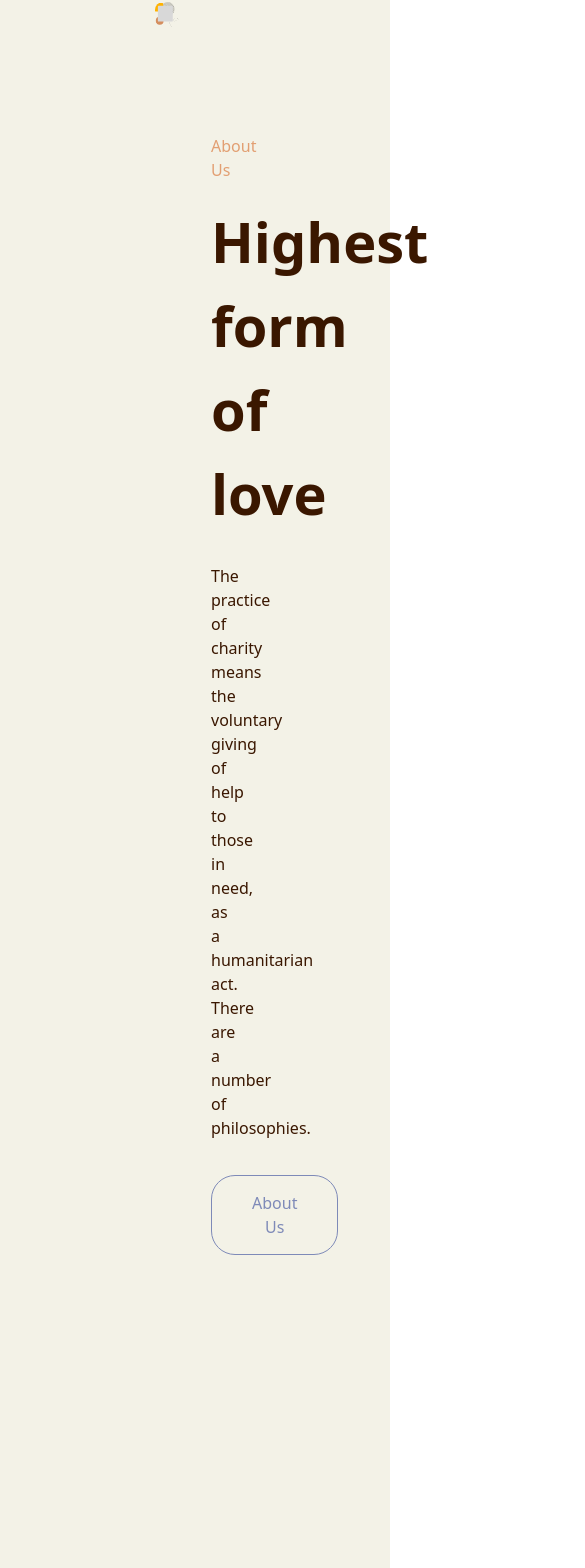
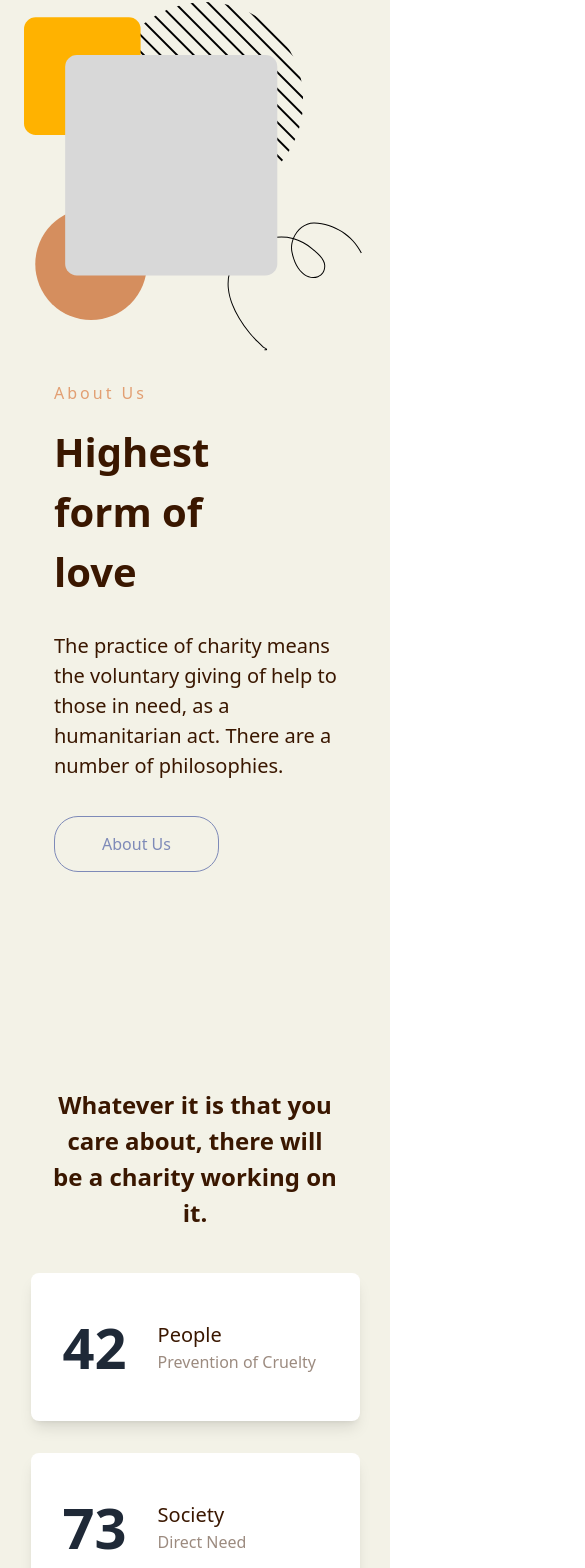
Before and after one commit to JamesGlik/CHARITY, a Next.js app in the folder my-app/: page / in a window 390 px wide. Shown: the part 5030-6598 px from the top of the page, 585 px wide, since content can reach past the window. Built offline with nearby package versions, Linux system fonts and the light colour scheme.

Commit message:
about us section
added media query

```diff
--- a/my-app/components/atoms/Heading/Heading.tsx
+++ b/my-app/components/atoms/Heading/Heading.tsx
@@ -3,8 +3,8 @@ import { HeadingProps } from '../../../types/HeadingProps/HeadingProps';
 const Heading = ({ title, subtitle, className = '' }: HeadingProps) => {
   return (
     <div className={` ${className}`}>
-      <h2 className="text-[56px] font-bold text-[#3A1700] mt-[17px] w-[70%]">{title}</h2>
-      <p className="text-[20px;] text-[#3A1700] mt-[29px] w-[68%]">{subtitle}</p>
+      <h2 className="text-[56px] sm:text-[40px] font-bold text-[#3A1700] mt-[17px] w-[70%]">{title}</h2>
+      <p className="text-[20px] sm:w-[100%] sm:pr-[23px] text-[#3A1700] mt-[29px] w-[68%]">{subtitle}</p>
     </div>
   );
 };
--- a/my-app/components/atoms/PrimaryButton/PrimaryButton.tsx
+++ b/my-app/components/atoms/PrimaryButton/PrimaryButton.tsx
@@ -4,7 +4,7 @@ const PrimaryButton = ({ text, onClick, className = '' }: PrimaryButtonProps) =>
   return (
     <button
       onClick={onClick}
-      className={`px-[40px] py-[15px] text-[#7E8AB8] border border-[#7E8AB8] rounded-[24px] hover:bg-[#7E8AB8] hover:text-white transition-all duration-300 ease-in-out ${className}`}
+      className={`px-[47px] py-[15px] text-[#7E8AB8] border border-[#7E8AB8] rounded-[24px] hover:bg-[#7E8AB8] hover:text-white transition-all duration-300 ease-in-out ${className}`}
     >
       {text}
     </button>
--- a/my-app/components/molecules/StatsSection/StatsSection.tsx
+++ b/my-app/components/molecules/StatsSection/StatsSection.tsx
@@ -2,12 +2,12 @@ import { StatItem, StatsSectionProps } from '../../../types/StatsSectionProps/St
 
 const StatsSection = ({ stats, title }: StatsSectionProps) => {
   return (
-    <div className="mt-[327px]">
-      <h2 className="text-[24px] font-semibold text-[#3A1700] text-center mb-8 mx-auto w-[55%]">{title}</h2>
+    <div className="mt-[327px] sm:mt-[151px]">
+      <h2 className="text-[24px] font-semibold text-[#3A1700] text-center mb-8 mx-auto w-[55%] sm:w-[85%] ">{title}</h2>
 
-      <div className="flex justify-between gap-8 mt-[42px]">
+      <div className="flex sm:flex-wrap justify-between gap-8 mt-[42px] sm:justify-center">
         {stats.map((stat, index) => (
-          <div key={index} className="bg-white p-8 rounded-lg shadow-lg text-center flex items-center w-[370px]">
+          <div key={index} className="bg-white p-8 rounded-lg shadow-lg text-center flex items-center w-[370px] sm:w-[329px]">
             <h3 className="text-[56px] font-bold text-gray-800">{stat.number}</h3>
             <div className="flex flex-col text-left ml-[31px]">
               <p className="text-[#3A1700] text-[20px]">{stat.label1}</p>
--- a/my-app/components/organisms/AboutSection/AboutSection.tsx
+++ b/my-app/components/organisms/AboutSection/AboutSection.tsx
@@ -1,22 +1,22 @@
-import React from 'react';
-import PrimaryButton from '../../atoms/PrimaryButton/PrimaryButton';
-import Heading from '../../atoms/Heading/Heading';
-import StatsSection from '../../molecules/StatsSection/StatsSection';
-import ImageCard from '../../atoms/ImageCard/ImageCard';
+import React from "react";
+import PrimaryButton from "../../atoms/PrimaryButton/PrimaryButton";
+import Heading from "../../atoms/Heading/Heading";
+import StatsSection from "../../molecules/StatsSection/StatsSection";
+import ImageCard from "../../atoms/ImageCard/ImageCard";
 
 const AboutSection = () => {
   return (
-    <div className="bg-[#F3F2E7] h-[2240px] py-20">
-      <div className="mx-auto px-[155px]">
-        <div className="grid grid-cols-2 gap-8">
+    <div className="bg-[#F3F2E7] h-auto py-20">
+      <div className="mx-auto px-[155px] sm:px-6">
 
-          <div>
-            <ImageCard image="/about_us_image.svg" alt="About us image">
-              <div className="absolute"></div>
-            </ImageCard>
+        <div className="flex sm:flex-wrap items-center gap-8 sm:flex-col">
+          <div className="w-1/2 sm:w-full">
+            <ImageCard image="/about_us_image.svg" alt="About us image" />
           </div>
-          <div>
-            <h1 className="font-medium text-[#E29F72] mt-[202px]">About Us</h1>
+          <div className="w-1/2 sm:w-full sm:pl-[30px] sm:pt-[48px]">
+            <h1 className="font-medium text-[#E29F72] mt-[202px] sm:mt-5 tracking-[3px]">
+              About Us
+            </h1>
             <Heading
               title="Highest form of love"
               subtitle="The practice of charity means the voluntary giving of help to those in need, as a humanitarian act. There are a number of philosophies."
@@ -25,30 +25,33 @@ const AboutSection = () => {
           </div>
         </div>
 
-        <StatsSection
-          title="Whatever it is that you care about, there will be a charity working on it."
-          stats = {[
-            { number: 42, label1: 'People', label2: 'Prevention of Cruelty' },
-            { number: 73, label1: 'Society', label2: 'Direct Need' },
-            { number: 9, label1: 'Project', label2: 'Research Support' },
-          ]}
-        />
+        <div className="flex sm:flex-wrap justify-center gap-8 mt-16">
+          <StatsSection
+            title="Whatever it is that you care about, there will be a charity working on it."
+            stats={[
+              { number: 42, label1: "People", label2: "Prevention of Cruelty" },
+              { number: 73, label1: "Society", label2: "Direct Need" },
+              { number: 9, label1: "Project", label2: "Research Support" },
+            ]}
+          />
+        </div>
 
-        <div className="mt-20 grid grid-cols-2 gap-8">
-          <div>
-            <h1 className="font-medium text-[#E29F72] mt-[298px]">Volunteer</h1>
+        <div className="flex sm:flex-wrap items-center gap-8 sm:flex-col">
+          <div className="w-1/2 sm:w-full sm:pl-[30px] sm:pt-[138px]">
+            <h1 className="font-medium text-[#E29F72] mt-[298px] sm:mt-5 tracking-[3px]">
+              Volunteer
+            </h1>
             <Heading
               title="Unselfish love of one’s fellow men"
               subtitle="Charity is the act of giving help to those in need of it. It is a humanitarian act. It involves giving money, goods or time and effort to those who need it."
             />
             <PrimaryButton text="Be a Volunteer" className="mt-[35px]" />
           </div>
-          <div className="mt-[87px]">
-            <ImageCard image="/volunteer_image.svg" alt="Volunteer image">
-              <div className="absolute "></div>
-            </ImageCard>
+          <div className="w-1/2 sm:w-full sm:pb-[90px]">
+            <ImageCard image="/volunteer_image.svg" alt="Volunteer image" />
           </div>
         </div>
+
       </div>
     </div>
   );
--- a/my-app/components/organisms/Footer/Footer.tsx
+++ b/my-app/components/organisms/Footer/Footer.tsx
@@ -11,7 +11,7 @@ function Footer({
   termsLinks,
 }: FooterProps) {
   return (
-    <footer className="bg-[#D58E5E] px-[135px] sm:h-[1300px]">
+    <footer className="bg-[#D58E5E] px-[135px] sm:h-[1100px]">
       <div className="mx-auto grid grid-cols-3 sm:grid-cols-1 max-sm:grid-cols-1">
         <div className="sm:mb-4 sm:flex sm:justify-center sm:items-center">
           <h2 className="text-white text-[40px] tracking-[-1px] font-light mt-[74px] sm:text-center">
```
